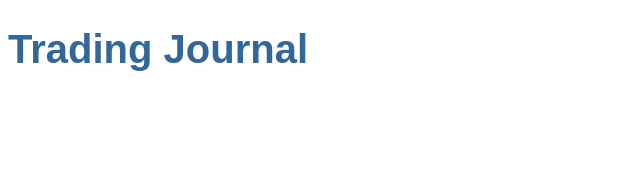
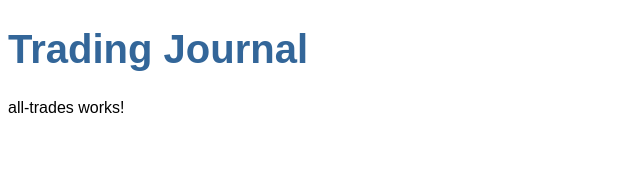
Before and after one commit to ramesh-singh-20/trading-journal-ui, an Angular app: page / in a window 1280 px wide. Shown: the top 189 px of the page, without its empty margins (0-640 px from the left). Built offline with nearby package versions, Linux system fonts and the light colour scheme.

Commit message:
Added all-trade component.

```diff
--- a/src/app/app.component.html
+++ b/src/app/app.component.html
@@ -1 +1,2 @@
 <h1>{{title}}</h1>
+<app-all-trades></app-all-trades>
--- a/src/app/app.module.ts
+++ b/src/app/app.module.ts
@@ -3,10 +3,12 @@ import { BrowserModule } from '@angular/platform-browser';
 
 import { AppRoutingModule } from './app-routing.module';
 import { AppComponent } from './app.component';
+import { AllTradesComponent } from './components/all-trades/all-trades.component';
 
 @NgModule({
   declarations: [
-    AppComponent
+    AppComponent,
+    AllTradesComponent
   ],
   imports: [
     BrowserModule,
--- /dev/null
+++ b/src/app/components/all-trades/all-trades.component.html
@@ -0,0 +1 @@
+<p>all-trades works!</p>
--- /dev/null
+++ b/src/app/components/all-trades/all-trades.component.ts
@@ -0,0 +1,17 @@
+import { Component, OnInit } from '@angular/core';
+
+@Component({
+  selector: 'app-all-trades',
+  templateUrl: './all-trades.component.html',
+  styleUrls: ['./all-trades.component.scss']
+})
+export class AllTradesComponent implements OnInit {
+
+  constructor() { }
+
+  ngOnInit(): void {
+  }
+
+
+
+}
```
Also changed, not shown: src/app/components/all-trades/all-trades.component.scss (added), 1 other file (tests, documents, lock files or other folders).
